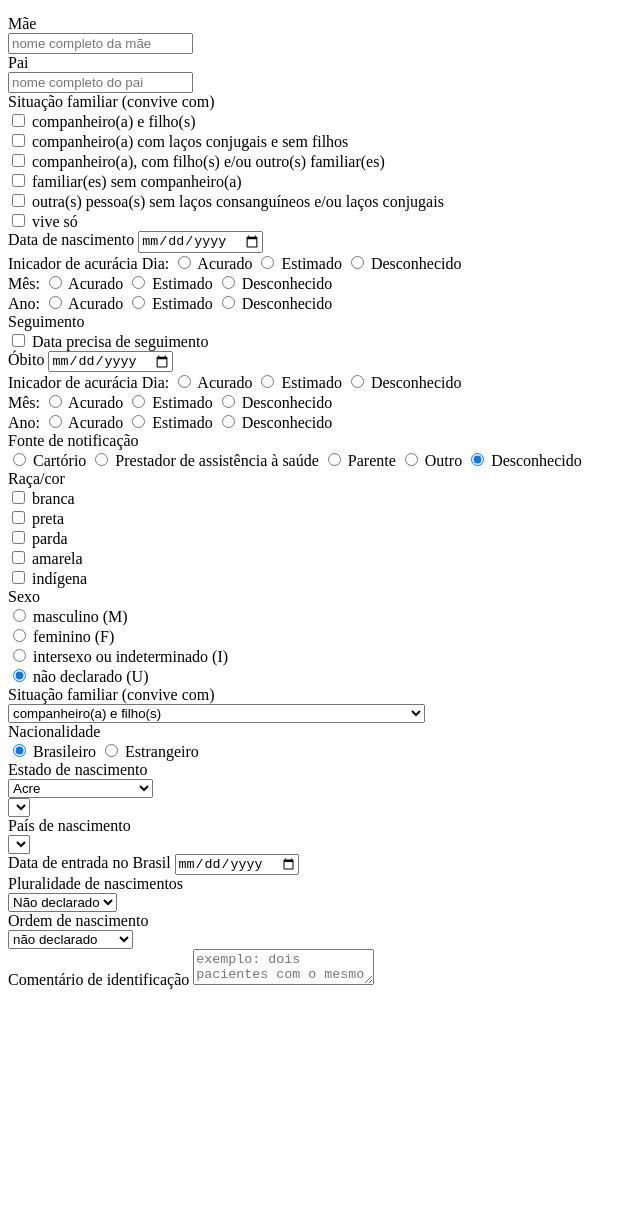
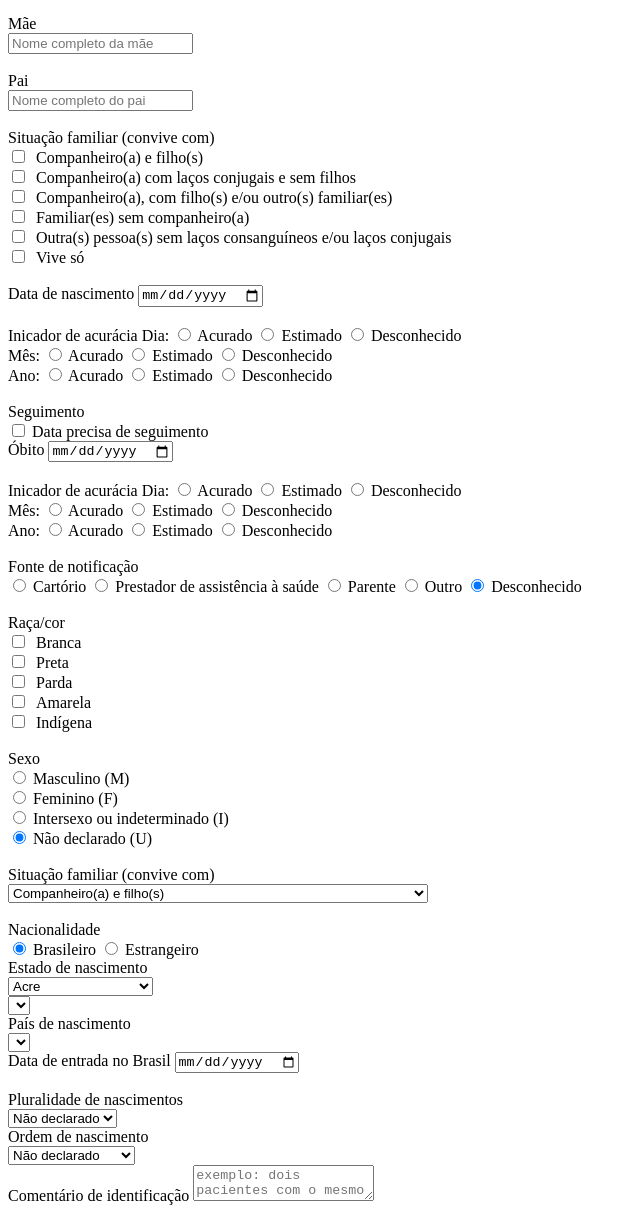
Before and after one commit to axelzito/fe-2018, a plain HTML site: page docs/index.html in a window 1280 px wide. Shown: the part 400-1607 px from the top of the page, without its empty margins (0-640 px from the left). Before the commit the page ends 1397 px from the top, so only its background shows below. Drawn offline with Linux system fonts and the light colour scheme.

Commit message:
pequenas correções

```diff
--- a/docs/index.html
+++ b/docs/index.html
@@ -9,6 +9,10 @@
     <div id="div_Cadastro" style="display:block">
 
         <!-- Identificador -->
+
+        <td>Identificação de pacientes</td>
+
+        <br><br>
 
         <div id="div_Identificador">
             <table id="tbl_Identificador">
@@ -154,7 +158,8 @@
                 </tr>
             </table>
         </div>
-        <br><br>
+
+        <br>
 
         <!-- Nome -->
 
@@ -201,14 +206,16 @@
                 <option value=""></option>
                 <option value="R">1. Relatório</option>
                 <option value="N">2. Nome de recém-nascido</option>
-                <option value="C">3.Nome profissional ou comercial</option>
+                <option value="C">3. Nome profissional ou comercial</option>
                 <option value="S">4. Nome de solteiro</option>
                 <option value="L">5. Nome registrado</option>
                 <option value="O">8. Outro nome</option>
             </select>
-            <br><br><br>
+            <br>
+            <br>
             <input id="btn_AddNome" type="button" value="Adicionar Nome">
-            <br><br>
+            <br>
+            <br>
         </div>
 
         <!-- ******************************************************************************************************************************** -->
@@ -217,65 +224,81 @@
             <div class="field">
                 <label class="label">Mãe</label>
                 <div class="control">
-        <input class="input" type="text" placeholder="nome completo da mãe">
+                    <input class="input" type="text" placeholder="Nome completo da mãe">
                 </div>
             </div>
+            <br>
             <div class="field">
                 <label class="label">Pai</label>
                 <div class="control">
-        <input class="input" type="text" placeholder="nome completo do pai">
+                    <input class="input" type="text" placeholder="Nome completo do pai">
                 </div>
             </div>
+            <br>
             <div class="field">
                 <label class="label">Situação familiar (convive com)</label>
                 <div class="control">
-        <input class="checkbox" type="checkbox" value="1"><span>&nbsp;companheiro(a) e filho(s)</span><br>
-        <input class="checkbox" type="checkbox" value="2"><span>&nbsp;companheiro(a) com laços conjugais e sem filhos</span><br>
-        <input class="checkbox" type="checkbox" value="3"><span>&nbsp;companheiro(a), com filho(s) e/ou outro(s) familiar(es)</span><br>
-        <input class="checkbox" type="checkbox" value="4"><span>&nbsp;familiar(es) sem companheiro(a)</span><br>
-        <input class="checkbox" type="checkbox" value="5"><span>&nbsp;outra(s) pessoa(s) sem laços consanguíneos e/ou laços conjugais</span><br>
-        <input class="checkbox" type="checkbox" value="6"><span>&nbsp;vive só</span><br>
+                    <input class="checkbox" type="checkbox" value="1">
+                    <span>&nbsp;Companheiro(a) e filho(s)</span>
+                    <br>
+                    <input class="checkbox" type="checkbox" value="2">
+                    <span>&nbsp;Companheiro(a) com laços conjugais e sem filhos</span>
+                    <br>
+                    <input class="checkbox" type="checkbox" value="3">
+                    <span>&nbsp;Companheiro(a), com filho(s) e/ou outro(s) familiar(es)</span>
+                    <br>
+                    <input class="checkbox" type="checkbox" value="4">
+                    <span>&nbsp;Familiar(es) sem companheiro(a)</span>
+                    <br>
+                    <input class="checkbox" type="checkbox" value="5">
+                    <span>&nbsp;Outra(s) pessoa(s) sem laços consanguíneos e/ou laços conjugais</span>
+                    <br>
+                    <input class="checkbox" type="checkbox" value="6">
+                    <span>&nbsp;Vive só</span>
+                    <br>
                 </div>
             </div>
-
+            <br>
             <!-- data de nascimento -->
             <div class="box">
                 <div class="field">
                     <label class="label">Data de nascimento</label>
                     <input type="date">
                 </div>
+                <br>
                 <div class="field">
                     <label class="label">Inicador de acurácia</label> Dia:
-        <label class="radio"><input class="radio"
-                                            type="radio"
-                                            name="dia"
-                                            value="A">
-                    Acurado</label>
-        <label class="radio"><input class="radio" type="radio"
-                                            name="dia" value="E">
-                    Estimado</label>
-        <label class="radio"><input class="radio" type="radio"
-                                            name="dia" value="U">
-                    Desconhecido</label><br> Mês: <label class="radio"><input class="radio" type="radio"
-                                         name="dia"
-                                         value="A">
-                Acurado</label>
-        <label class="radio"><input class="radio" type="radio"
-                                            name="dia" value="E">
-                    Estimado</label>
-        <label class="radio"><input class="radio" type="radio"
-                                            name="dia" value="U">
-                    Desconhecido</label><br> Ano: <label class="radio"><input class="radio" type="radio"
-                                         name="dia"
-                                         value="A">
-                Acurado</label>
-        <label class="radio"><input class="radio" type="radio"
-                                            name="dia" value="E">
-                    Estimado</label>
-        <label class="radio"><input class="radio" type="radio"
-                                            name="dia" value="U">
-                    Desconhecido</label>
+                    <label class="radio">
+                        <input class="radio" type="radio" name="dia" value="A"> Acurado
+                    </label>
+                    <label class="radio">
+                        <input class="radio" type="radio" name="dia" value="E"> Estimado
+                    </label>
+                    <label class="radio">
+                        <input class="radio" type="radio" name="dia" value="U"> Desconhecido
+                    </label>
+                    <br> Mês:
+                    <label class="radio">
+                        <input class="radio" type="radio" name="dia" value="A"> Acurado
+                    </label>
+                    <label class="radio">
+                        <input class="radio" type="radio" name="dia" value="E"> Estimado
+                    </label>
+                    <label class="radio">
+                        <input class="radio" type="radio" name="dia" value="U"> Desconhecido
+                    </label>
+                    <br> Ano:
+                    <label class="radio">
+                        <input class="radio" type="radio" name="dia" value="A"> Acurado
+                    </label>
+                    <label class="radio">
+                        <input class="radio" type="radio" name="dia" value="E"> Estimado
+                    </label>
+                    <label class="radio">
+                        <input class="radio" type="radio" name="dia" value="U"> Desconhecido
+                    </label>
                 </div>
+                <br>
                 <div class="field">
                     <label class="label">Seguimento</label>
                     <div class="control">
@@ -290,114 +313,118 @@
                     <label class="label">Óbito</label>
                     <input type="date">
                 </div>
+                <br>
                 <div class="field">
                     <label class="label">Inicador de acurácia</label> Dia:
-        <label class="radio"><input class="radio"
-                                            type="radio"
-                                            name="dia"
-                                            value="A">
-                    Acurado</label>
-        <label class="radio"><input class="radio" type="radio"
-                                            name="dia" value="E">
-                    Estimado</label>
-        <label class="radio"><input class="radio" type="radio"
-                                            name="dia" value="U">
-                    Desconhecido</label><br> Mês: <label class="radio"><input class="radio" type="radio"
-                                         name="dia"
-                                         value="A">
-                Acurado</label>
-        <label class="radio"><input class="radio" type="radio"
-                                            name="dia" value="E">
-                    Estimado</label>
-        <label class="radio"><input class="radio" type="radio"
-                                            name="dia" value="U">
-                    Desconhecido</label><br> Ano: <label class="radio"><input class="radio" type="radio"
-                                         name="dia"
-                                         value="A">
-                Acurado</label>
-        <label class="radio"><input class="radio" type="radio"
-                                            name="dia" value="E">
-                    Estimado</label>
-        <label class="radio"><input class="radio" type="radio"
-                                            name="dia" value="U">
-                    Desconhecido</label>
+                    <label class="radio">
+                        <input class="radio" type="radio" name="dia" value="A"> Acurado
+                    </label>
+                    <label class="radio">
+                        <input class="radio" type="radio" name="dia" value="E"> Estimado
+                    </label>
+                    <label class="radio">
+                        <input class="radio" type="radio" name="dia" value="U"> Desconhecido
+                    </label>
+                    <br> Mês:
+                    <label class="radio">
+                        <input class="radio" type="radio" name="dia" value="A"> Acurado
+                    </label>
+                    <label class="radio">
+                        <input class="radio" type="radio" name="dia" value="E"> Estimado
+                    </label>
+                    <label class="radio">
+                        <input class="radio" type="radio" name="dia" value="U"> Desconhecido
+                    </label>
+                    <br> Ano:
+                    <label class="radio">
+                        <input class="radio" type="radio" name="dia" value="A"> Acurado
+                    </label>
+                    <label class="radio">
+                        <input class="radio" type="radio" name="dia" value="E"> Estimado
+                    </label>
+                    <label class="radio">
+                        <input class="radio" type="radio" name="dia" value="U"> Desconhecido
+                    </label>
                 </div>
+                <br>
                 <div class="field">
                     <label class="label">Fonte de notificação</label>
                     <div class="control">
-          <label class="radio"><input class="radio" type="radio"
-                                                name="dia" value="1">
-                        Cartório</label>
-          <label class="radio"><input class="radio" type="radio"
-                                                name="dia" value="2">
-                        Prestador de assistência à saúde</label>
-          <label class="radio"><input class="radio" type="radio"
-                                                name="dia" value="3">
-                        Parente</label>
-          <label class="radio"><input class="radio" type="radio"
-                                                name="dia" value="4">
-                        Outro</label>
-          <label class="radio"><input class="radio" type="radio"
-                                                name="dia" value="9"
-                                                checked>
-                        Desconhecido</label>
+                        <label class="radio">
+                            <input class="radio" type="radio" name="dia" value="1"> Cartório
+                        </label>
+                        <label class="radio">
+                            <input class="radio" type="radio" name="dia" value="2"> Prestador de assistência à saúde</label>
+                        <label class="radio">
+                            <input class="radio" type="radio" name="dia" value="3"> Parente
+                        </label>
+                        <label class="radio">
+                            <input class="radio" type="radio" name="dia" value="4"> Outro
+                        </label>
+                        <label class="radio">
+                            <input class="radio" type="radio" name="dia" value="9" checked> Desconhecido
+                        </label>
                     </div>
                 </div>
             </div>
-
+            <br>
             <div class="field">
                 <label class="label">Raça/cor</label>
                 <div class="control">
-        <input class="checkbox" type="checkbox" value="1"><span>&nbsp;branca</span><br>
-        <input class="checkbox" type="checkbox" value="2"><span>&nbsp;preta</span><br>
-        <input class="checkbox" type="checkbox" value="3"><span>&nbsp;parda</span><br>
-        <input class="checkbox" type="checkbox" value="4"><span>&nbsp;amarela</span><br>
-        <input class="checkbox" type="checkbox" value="5"><span>&nbsp;indígena</span>
+                    <input class="checkbox" type="checkbox" value="1">
+                    <span>&nbsp;Branca</span>
+                    <br>
+                    <input class="checkbox" type="checkbox" value="2">
+                    <span>&nbsp;Preta</span>
+                    <br>
+                    <input class="checkbox" type="checkbox" value="3">
+                    <span>&nbsp;Parda</span>
+                    <br>
+                    <input class="checkbox" type="checkbox" value="4">
+                    <span>&nbsp;Amarela</span>
+                    <br>
+                    <input class="checkbox" type="checkbox" value="5">
+                    <span>&nbsp;Indígena</span>
                 </div>
             </div>
-
         </div>
-
+        <br>
         <div class="box">
             <div class="field">
                 <label class="label">Sexo</label>
                 <div class="control">
                     <label class="radio">
-                    <input class="radio" type="radio" name="sexo" value="1">
-                    masculino (M)
-                </label><br>
+                        <input class="radio" type="radio" name="sexo" value="1"> Masculino (M)
+                    </label>
+                    <br>
                     <label class="radio">
-                    <input class="radio" type="radio" name="sexo" value="2">
-                    feminino (F)
-                </label><br>
+                        <input class="radio" type="radio" name="sexo" value="2"> Feminino (F)
+                    </label>
+                    <br>
                     <label class="radio">
-                    <input class="radio" type="radio" name="sexo" value="3">
-                    intersexo ou indeterminado (I)</label><br>
+                        <input class="radio" type="radio" name="sexo" value="3"> Intersexo ou indeterminado (I)</label>
+                    <br>
                     <label class="radio">
-                    <input class="radio" type="radio" name="sexo" value="9"
-                           checked>
-                    não declarado (U)</label>
+                        <input class="radio" type="radio" name="sexo" value="9" checked> Não declarado (U)</label>
                 </div>
             </div>
         </div>
 
         <!-- situação familiar -->
+        <br>
         <div class="box">
             <div class="field">
                 <label class="label">Situação familiar (convive com)</label>
                 <div class="select">
                     <select>
-                    <option value="1">companheiro(a) e filho(s)</option>
-                    <option value="2">companheiro(a) com laços conjugais e
-                        sem filhos
+                        <option value="1">Companheiro(a) e filho(s)</option>
+                        <option value="2">Companheiro(a) com laços conjugais e sem filhos
                         </option>
-                    <option value="3">companheiro(a), com filho(s) e/ou
-                        outro(s) familiares.
+                        <option value="3">Companheiro(a), com filho(s) e/ou outro(s) familiares.
                         </option>
-                    <option value="4">familiar(es) sem companheiro(a)
+                        <option value="4">Familiar(es) sem companheiro(a)
                         </option>
-                    <option value="5">outra(s) pessoa(s), sem laços
-                        consanguíneos e/ou laços conjugais
+                        <option value="5">Outra(s) pessoa(s), sem laços consanguíneos e/ou laços conjugais
                         </option>
                         <option value="6">Vive só</option>
                     </select>
@@ -406,16 +433,16 @@
         </div>
 
         <!-- nacionalidade -->
+        <br>
         <div class="box">
             <label class="label">Nacionalidade</label>
             <div class="control" onchange="nacionalidade();">
                 <label class="radio">
-                <input id="brasileira" type="radio" name="nacionalidade"
-                       value="1" checked>
-                Brasileiro</label>
+                    <input id="brasileira" type="radio" name="nacionalidade" value="1" checked> Brasileiro
+                </label>
                 <label class="radio">
-                <input type="radio" name="nacionalidade" value="2">
-                Estrangeiro</label>
+                    <input type="radio" name="nacionalidade" value="2"> Estrangeiro
+                </label>
             </div>
 
             <div id="db" class="box">
@@ -483,6 +510,7 @@
         </div>
 
         <!-- pluralidade de nascimentos -->
+        <br>
         <div class="box">
             <div class="field">
                 <div class="control">
@@ -510,14 +538,14 @@
                     <label class="label">Ordem de nascimento</label>
                     <div class="select is-small">
                         <select>
-                        <option value="1">único ou primeiro</option>
-                        <option value="2">segundo</option>
-                        <option value="3">terceiro</option>
-                        <option value="4">quarto</option>
-                        <option value="5">quinto</option>
-                        <option value="6">sexto</option>
-                        <option value="7">outros</option>
-                        <option value="9" selected>não declarado</option>
+                            <option value="1">Único ou primeiro</option>
+                            <option value="2">Segundo</option>
+                            <option value="3">Terceiro</option>
+                            <option value="4">Quarto</option>
+                            <option value="5">Quinto</option>
+                            <option value="6">Sexto</option>
+                            <option value="7">Outros</option>
+                            <option value="9" selected>Não declarado</option>
                         </select>
                     </div>
                 </div>
@@ -535,10 +563,6 @@
         </div>
     </div>
 
-
-
-
-
     </div>
 
 </body>
```
Lines whose indentation alone changed are shown as unchanged.
